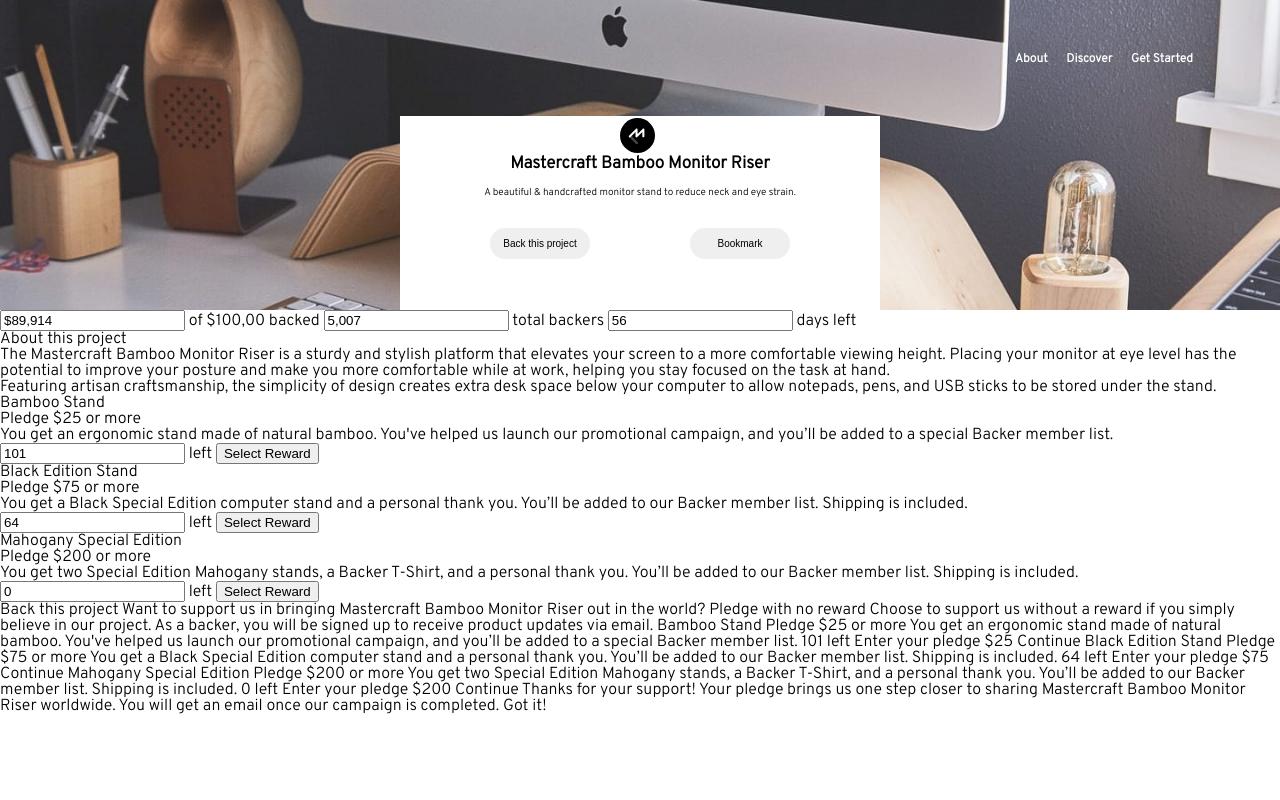
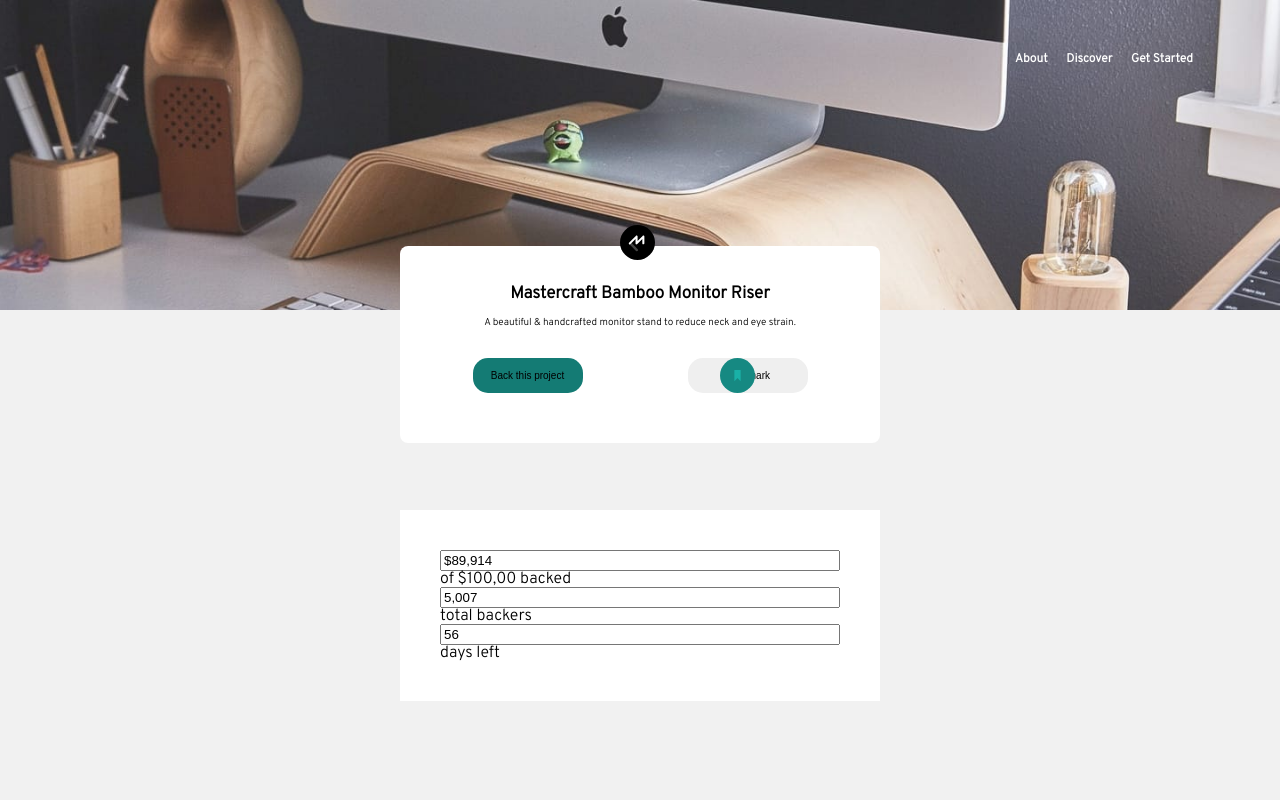
Before and after one commit to carolbianchini/crowdfunding-page-main, a plain HTML site: page index.html in a window 1280 px wide. Shown: the top 800 px of the page. Drawn offline with Linux system fonts and the light colour scheme.

Commit message:
styling the items

```diff
--- a/CSS/style.css
+++ b/CSS/style.css
@@ -1,5 +1,6 @@
 body {
     font-family: 'Overpass', sans-serif;
+    background-color: #f1f1f1;
 }
 header {
     background-image: url(../images/image-hero-desktop.jpg);
@@ -34,16 +35,17 @@ a {
    display: flex;
    flex-direction: column;
    justify-content: center;
-   width: 400px;
-   margin: 100px auto;
+   width: 440px;
+   margin: 230px auto;
    background-color: white;
-   padding: 40px;
+   padding: 20px;
+   border-radius: 8px;
 }
 
-.first-box img {
+.bkm-img {
     width: 35px;
     align-items: center;
-    margin: 0 180px 175px;
+    margin: 0 200px 205px;
     position: absolute;
 }
 
@@ -51,7 +53,7 @@ h1 {
     text-align: center;
     font-weight: bold;
     font-size: 17px;
-    margin: 0 0 15px;
+    margin: 20px 0 15px;
 }
 
 .first-box p {
@@ -63,25 +65,53 @@ h1 {
     display: flex;
     flex-direction: row;
     justify-content: space-around;
+
 }
 .back-btn {
-    width: 100px;
-    flex-direction: row;
-    justify-content: space-around;
+    width: 110px;
     font-size: 10px;
-    padding: 10px;
+    padding: 12px;
     margin: 30px auto;
     border: none;
     border-radius: 15px;
+    cursor: pointer;
+    background:hsl(176, 72%, 28%)
 }
 
 .bookmark-btn {
-    width: 100px;
-    flex-direction: row;
-    justify-content: space-around;
+    width: 120px;
     font-size: 10px;
-    padding: 10px;
+    padding: 12px;
     margin: 30px auto;
     border: none;
     border-radius: 15px;
+    cursor: pointer;
 }
+
+.bookmark-btn:focus {
+    background: grey;
+}
+
+
+.btn-img img {
+    position: absolute;
+    align-items: end;
+    left: 720px;
+    top: 358px;
+    cursor: pointer;
+    width: 35px;
+}
+
+.change-color {
+    filter: invert(37%) sepia(37%) saturate(864%) hue-rotate(127deg) brightness(96%) contrast(91%)
+}
+
+.input-box {
+    display: flex;
+    flex-direction: column;
+    justify-content: center;
+    width: 400px;
+    margin: 200px auto;
+    background-color: white;
+    padding: 40px;
+}
--- a/index.html
+++ b/index.html
@@ -30,10 +30,13 @@
   </div>
 
   <div class="first-box">
-    <img src="images/logo-mastercraft.svg">
+    <img src="images/logo-mastercraft.svg" class="bkm-img">
       <h1>Mastercraft Bamboo Monitor Riser</h1>
       <p>A beautiful & handcrafted monitor stand to reduce neck and eye strain.</p>
       <div class="btn-first">
+        <div class="btn-img">
+        <img src="images/icon-bookmark.svg" class="change-color">
+      </div>
       <button class="back-btn">Back this project</button>
       <button class="bookmark-btn">Bookmark</button>
       </div>
```
